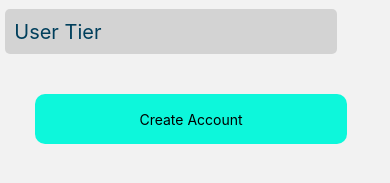
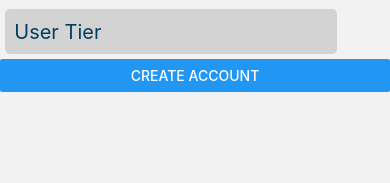
Before and after one commit to GreenField-Org/ultracrewmobile, a React Native app: screen /CreateAcct in a window 390 px wide. Shown: the part 585-768 px from the top of the page. Built offline with nearby package versions, Linux system fonts and the light colour scheme.

Commit message:
create account button moves you to home page

```diff
--- a/Views/CreateAcct.js
+++ b/Views/CreateAcct.js
@@ -4,7 +4,7 @@ import DefaultButton from '../Components/DefaultButton';
 import Input from '../Components/FormComponents/Input';
 import CountrySelect from '../Components/FormComponents/CountryPicker';
 
-export default function CreateAcct() {
+export default function CreateAcct({navigation}) {
     return (
         <ScrollView style={styles.form}>
             <Text style={styles.titleText}>Create an Account</Text>
@@ -41,7 +41,7 @@ export default function CreateAcct() {
                 placeholder='User Tier'
             />
 
-      <DefaultButton buttonText='Create Account'/>
+      <Button title='Create Account' onPress={() => navigation.navigate('Home')}/>
       </ScrollView>
 
 
```
